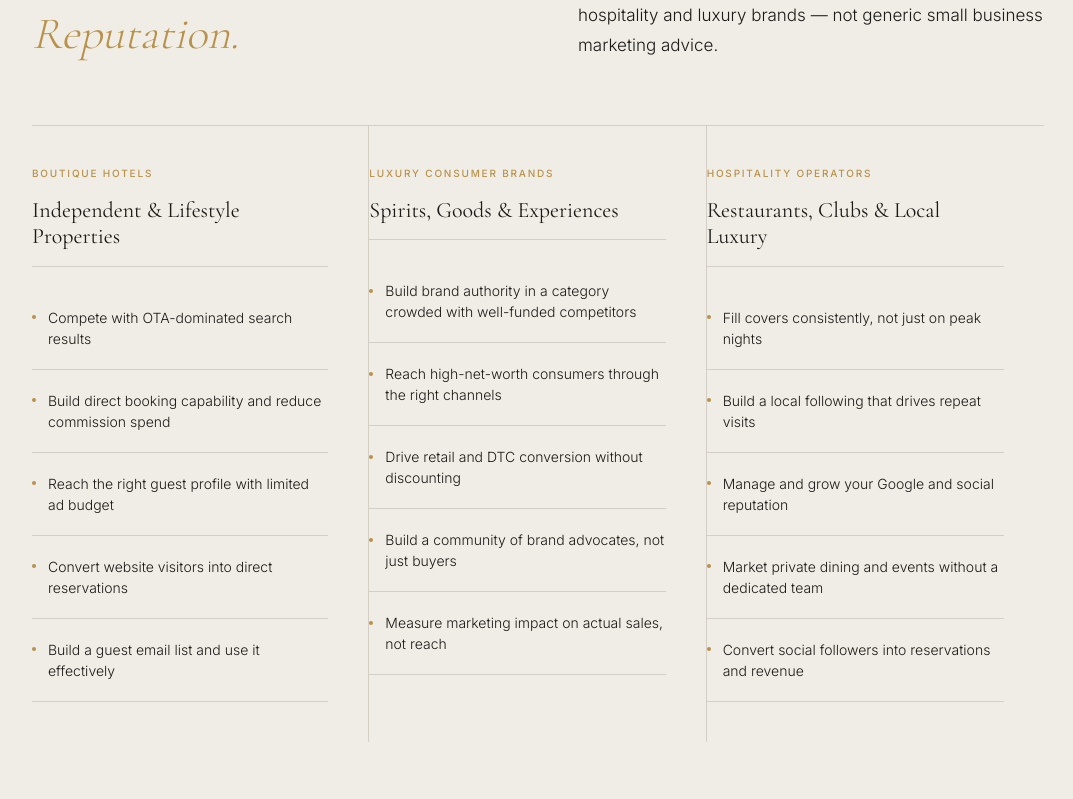
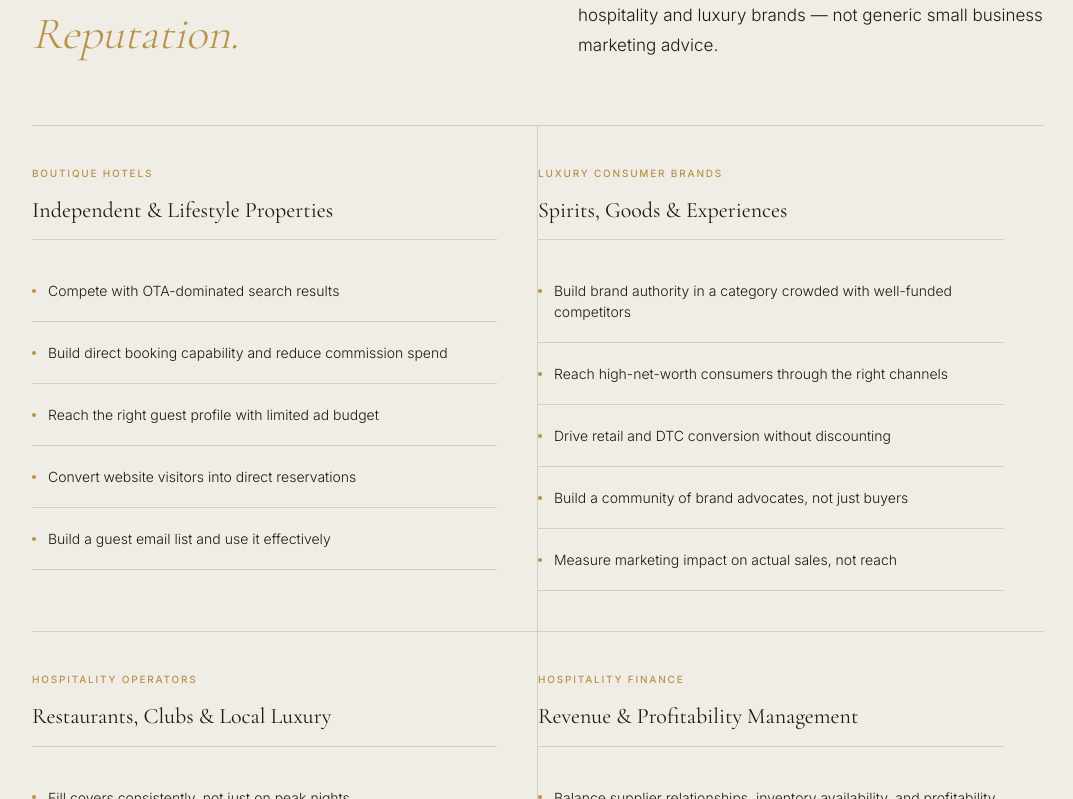
Before and after one commit to letsnavigatebmw/aperture-hospitality, a Next.js app: page /capabilities in a window 1280 px wide. Shown: the part 5221-6020 px from the top of the page, without its empty margins (102-1175 px from the left). Built offline with nearby package versions, Linux system fonts and the light colour scheme.

Commit message:
Add 4th column to capabilities: Revenue & Profitability Management (2x2 grid)

```diff
--- a/app/capabilities/page.tsx
+++ b/app/capabilities/page.tsx
@@ -380,7 +380,7 @@ export default function CapabilitiesPage() {
             </p>
           </div>
 
-          <div style={{ display: 'grid', gridTemplateColumns: 'repeat(3, 1fr)', gap: '0', borderTop: '1px solid #D4CFC6' }}>
+          <div style={{ display: 'grid', gridTemplateColumns: 'repeat(2, 1fr)', gap: '0', borderTop: '1px solid #D4CFC6' }}>
             {[
               {
                 type: 'Boutique Hotels',
@@ -414,9 +414,23 @@ export default function CapabilitiesPage() {
                   'Market private dining and events without a dedicated team',
                   'Convert social followers into reservations and revenue'
                 ]
+              },
+              {
+                type: 'Hospitality Finance',
+                name: 'Revenue & Profitability Management',
+                challenges: [
+                  'Balance supplier relationships, inventory availability, and profitability',
+                  'Drive direct demand while maximizing marketplace and partner channels',
+                  'Increase customer lifetime value through cross-sell and upsell strategies',
+                  'Improve merchandising and content to influence booking decisions',
+                  'Use data and forecasting to align inventory with market demand',
+                  'Expand high-margin ancillary revenue opportunities',
+                  'Strengthen brand loyalty in a highly transactional marketplace',
+                  'Connect marketing investment to revenue, margin, and customer retention'
+                ]
               }
             ].map((audience, i) => (
-              <div key={i} style={{ padding: '2.5rem 2.5rem 2.5rem 0', borderRight: i < 2 ? '1px solid #D4CFC6' : 'none' }}>
+              <div key={i} style={{ padding: '2.5rem 2.5rem 2.5rem 0', borderRight: i % 2 === 0 ? '1px solid #D4CFC6' : 'none', borderBottom: i < 2 ? '1px solid #D4CFC6' : 'none' }}>
                 <div style={{ fontSize: '0.625rem', fontWeight: 500, letterSpacing: '0.18em', textTransform: 'uppercase', color: '#B8924A', marginBottom: '1rem' }}>
                   {audience.type}
                 </div>
```
